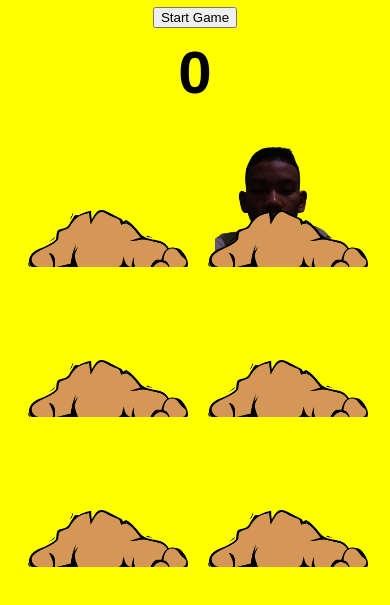
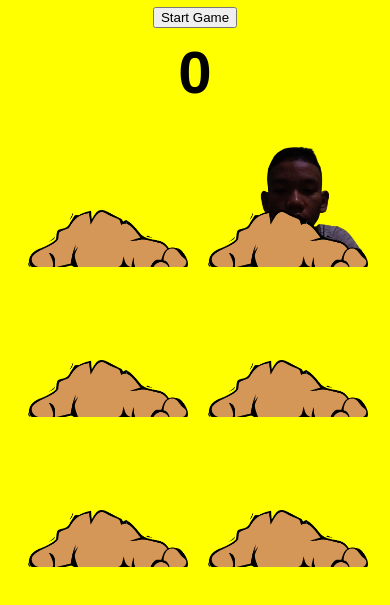
Before and after one commit to farelriz/farelriz.github.io, a plain HTML site: page index.html in a window 390 px wide. Both pictures are taken after a click on the button "Start Game". Shown: the part 151-756 px from the top of the page. Drawn offline with Linux system fonts and the light colour scheme.

Commit message:
repsonive

```diff
--- a/css/style.css
+++ b/css/style.css
@@ -76,6 +76,13 @@ button {
 
     .tanah.muncul .kuntolo {
         top: -17;
+        left: 22px;
+    }
+
+    .kuntolo {
+        width: 100%;
+        height: 100%;
+        left: 22px;
     }
 
 
```
